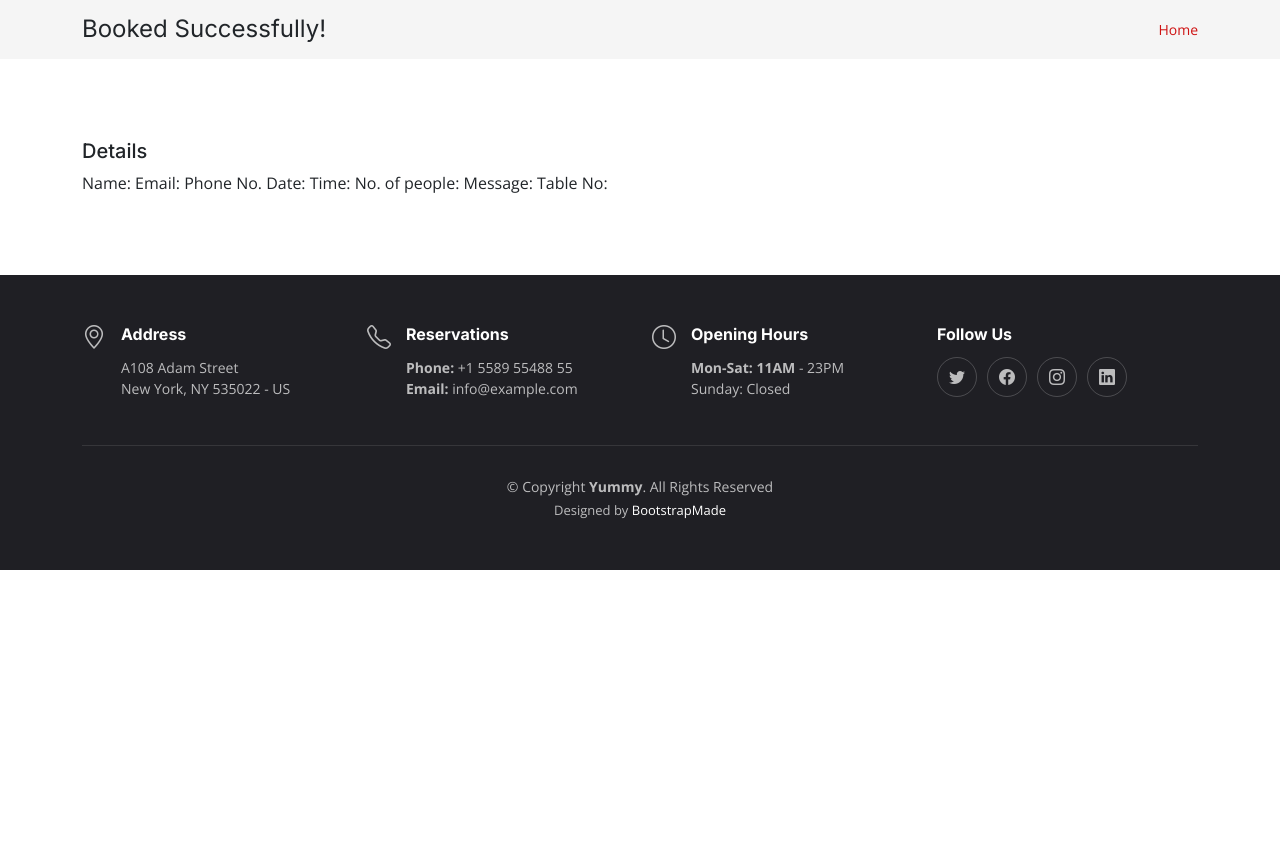
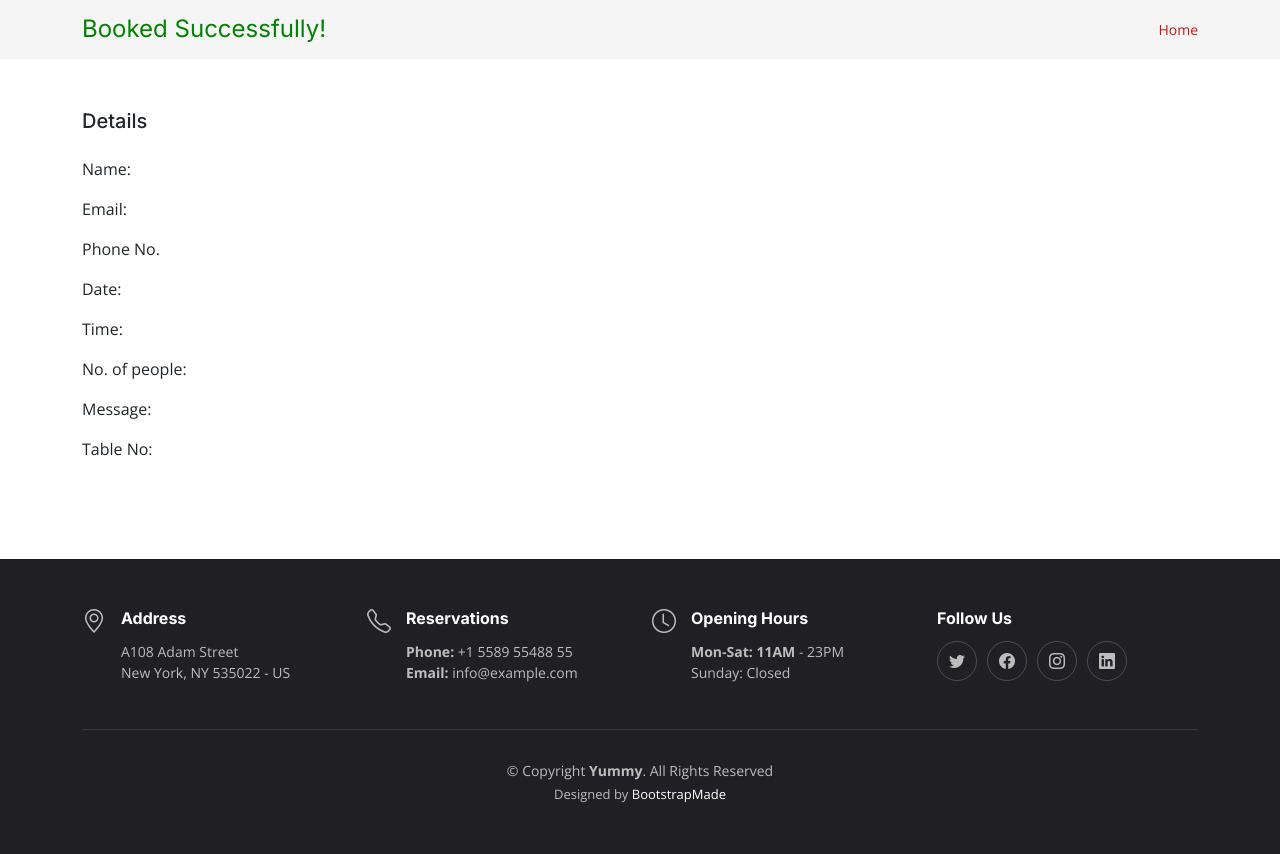
Before and after one commit to aditya-borse/MET-Web-E-Thon-Round-2, a Python web app: template templates/bookings.html in a window 1280 px wide. Shown: the part 90-944 px from the top of the page. Before the commit the page ends 660 px from the top, so only its background shows below. Run offline with Jinja, Linux system fonts and the light colour scheme; the template is opened without the code that fills it, so the values that code supplies are empty; some libraries are stand-ins or nearby versions.

Commit message:
Update main.css

```diff
--- a/static/css/main.css
+++ b/static/css/main.css
@@ -6,32 +6,42 @@
 * License: https://bootstrapmade.com/license/
 */
 
+
 /*--------------------------------------------------------------
 # Set main reusable colors and fonts using CSS variables
 # Learn more about CSS variables at https://developer.mozilla.org/en-US/docs/Web/CSS/Using_CSS_custom_properties
 --------------------------------------------------------------*/
+
+
 /* Fonts */
+
 :root {
     --font-default: "Open Sans", system-ui, -apple-system, "Segoe UI", Roboto, "Helvetica Neue", Arial, "Noto Sans", "Liberation Sans", sans-serif, "Apple Color Emoji", "Segoe UI Emoji", "Segoe UI Symbol", "Noto Color Emoji";
     --font-primary: "Amatic SC", sans-serif;
     --font-secondary: "Inter", sans-serif;
 }
 
+
 /* Colors */
+
 :root {
     --color-default: #212529;
     --color-primary: #ce1212;
     --color-secondary: #37373f;
 }
 
+
 /* Smooth scroll behavior */
+
 :root {
     scroll-behavior: smooth;
 }
 
+
 /*--------------------------------------------------------------
 # General
 --------------------------------------------------------------*/
+
 body {
     font-family: var(--font-default);
     color: var(--color-default);
@@ -56,14 +66,30 @@
     font-family: var(--font-secondary);
 }
 
+.details {
+    display: flex;
+    flex-direction: column;
+}
+
+.e {
+    margin-top: 1rem;
+}
+
+.container h2 {
+    color: green;
+}
+
+
 /*--------------------------------------------------------------
 # Sections & Section Header
 --------------------------------------------------------------*/
+
 section {
     overflow: hidden;
-  padding: 80px 0;
+    padding: 50px 0;
     scroll-margin-top: 90px;
     overflow: clip;
+    height: 500px;
 }
 
 .section-bg {
@@ -97,9 +123,11 @@
     color: var(--color-primary);
 }
 
+
 /*--------------------------------------------------------------
 # Breadcrumbs
 --------------------------------------------------------------*/
+
 .breadcrumbs {
     padding: 15px 0;
     background: rgba(55, 55, 63, 0.05);
@@ -142,23 +170,22 @@
     .breadcrumbs .d-flex {
         display: block !important;
     }
-
     .breadcrumbs h2 {
         margin-bottom: 10px;
     }
-
     .breadcrumbs ol {
         display: block;
     }
-
     .breadcrumbs ol li {
         display: inline-block;
     }
 }
 
+
 /*--------------------------------------------------------------
 # Scroll top button
 --------------------------------------------------------------*/
+
 .scroll-top {
     position: fixed;
     visibility: hidden;
@@ -189,9 +216,11 @@
     opacity: 1;
 }
 
+
 /*--------------------------------------------------------------
 # Preloader
 --------------------------------------------------------------*/
+
 #preloader {
     position: fixed;
     inset: 0;
@@ -224,7 +253,6 @@
         left: calc(50% - 5px);
         opacity: 1;
     }
-
     100% {
         width: 72px;
         height: 72px;
@@ -234,18 +262,22 @@
     }
 }
 
+
 /*--------------------------------------------------------------
 # Disable aos animation delay on mobile devices
 --------------------------------------------------------------*/
+
 @media screen and (max-width: 768px) {
     [data-aos-delay] {
         transition-delay: 0 !important;
     }
 }
 
+
 /*--------------------------------------------------------------
 # Header
 --------------------------------------------------------------*/
+
 .header {
     background: #fff;
     transition: all 0.5s;
@@ -299,14 +331,15 @@
     background: rgba(206, 18, 18, 0.8);
 }
 
+
 /*--------------------------------------------------------------
 # Desktop Navigation
 --------------------------------------------------------------*/
+
 @media (min-width: 1280px) {
     .navbar {
         padding: 0;
     }
-
     .navbar ul {
         margin: 0;
         padding: 0;
@@ -314,16 +347,13 @@
         list-style: none;
         align-items: center;
     }
-
     .navbar li {
         position: relative;
     }
-
     .navbar>ul>li {
         white-space: nowrap;
         padding: 10px 0 10px 28px;
     }
-
     .navbar a,
     .navbar a:focus {
         display: flex;
@@ -338,14 +368,12 @@
         transition: 0.3s;
         position: relative;
     }
-
     .navbar a i,
     .navbar a:focus i {
         font-size: 12px;
         line-height: 0;
         margin-left: 5px;
     }
-
     .navbar>ul>li>a:before {
         content: "";
         position: absolute;
@@ -358,21 +386,18 @@
         width: 0px;
         transition: all 0.3s ease-in-out 0s;
     }
-
     .navbar a:hover:before,
     .navbar li:hover>a:before,
     .navbar .active:before {
         visibility: visible;
         width: 100%;
     }
-
     .navbar a:hover,
     .navbar .active,
     .navbar .active:focus,
     .navbar li:hover>a {
         color: #000;
     }
-
     .navbar .dropdown ul {
         display: block;
         position: absolute;
@@ -388,40 +413,33 @@
         transition: 0.3s;
         border-radius: 4px;
     }
-
     .navbar .dropdown ul li {
         min-width: 200px;
     }
-
     .navbar .dropdown ul a {
         padding: 10px 20px;
         font-size: 15px;
         text-transform: none;
         font-weight: 600;
     }
-
     .navbar .dropdown ul a i {
         font-size: 12px;
     }
-
     .navbar .dropdown ul a:hover,
     .navbar .dropdown ul .active:hover,
     .navbar .dropdown ul li:hover>a {
         color: var(--color-primary);
     }
-
     .navbar .dropdown:hover>ul {
         opacity: 1;
         top: 100%;
         visibility: visible;
     }
-
     .navbar .dropdown .dropdown ul {
         top: 0;
         left: calc(100% - 30px);
         visibility: hidden;
     }
-
     .navbar .dropdown .dropdown:hover>ul {
         opacity: 1;
         top: 0;
@@ -434,23 +452,23 @@
     .navbar .dropdown .dropdown ul {
         left: -90%;
     }
-
     .navbar .dropdown .dropdown:hover>ul {
         left: -100%;
     }
 }
 
 @media (min-width: 1280px) {
-
     .mobile-nav-show,
     .mobile-nav-hide {
         display: none;
     }
 }
 
+
 /*--------------------------------------------------------------
 # Mobile Navigation
 --------------------------------------------------------------*/
+
 @media (max-width: 1279px) {
     .navbar {
         position: fixed;
@@ -463,7 +481,6 @@
         transition: 0.3s;
         z-index: 9997;
     }
-
     .navbar ul {
         position: absolute;
         inset: 0;
@@ -474,7 +491,6 @@
         transition: 0.3s;
         z-index: 9998;
     }
-
     .navbar a,
     .navbar a:focus {
         display: flex;
@@ -489,25 +505,21 @@
         white-space: nowrap;
         transition: 0.3s;
     }
-
     .navbar a i,
     .navbar a:focus i {
         font-size: 12px;
         line-height: 0;
         margin-left: 5px;
     }
-
     .navbar a:hover,
     .navbar li:hover>a {
         color: #000;
     }
-
     .navbar .active,
     .navbar .active:focus {
         color: #000;
         border-color: var(--color-primary);
     }
-
     .navbar .dropdown ul,
     .navbar .dropdown .dropdown ul {
         position: static;
@@ -517,12 +529,10 @@
         transition: all 0.5s ease-in-out;
         border: 1px solid #eee;
     }
-
     .navbar .dropdown>.dropdown-active,
     .navbar .dropdown .dropdown>.dropdown-active {
         display: block;
     }
-
     .mobile-nav-show {
         color: var(--color-secondary);
         font-size: 28px;
@@ -532,7 +542,6 @@
         z-index: 9999;
         margin: 0 10px 0 20px;
     }
-
     .mobile-nav-hide {
         color: var(--color-secondary);
         font-size: 32px;
@@ -544,15 +553,12 @@
         top: 20px;
         z-index: 9999;
     }
-
     .mobile-nav-active {
         overflow: hidden;
     }
-
     .mobile-nav-active .navbar {
         right: 0;
     }
-
     .mobile-nav-active .navbar:before {
         content: "";
         position: fixed;
@@ -562,9 +568,11 @@
     }
 }
 
+
 /*--------------------------------------------------------------
 # About Section
 --------------------------------------------------------------*/
+
 .about .about-img {
     min-height: 500px;
 }
@@ -693,16 +701,17 @@
         transform: scale(0.6, 0.6);
         opacity: 1;
     }
-
     100% {
         transform: scale(1, 1);
         opacity: 0;
     }
 }
 
+
 /*--------------------------------------------------------------
 # Why Us Section
 --------------------------------------------------------------*/
+
 .why-us .why-box {
     padding: 30px;
     background: var(--color-primary);
@@ -779,9 +788,11 @@
     }
 }
 
+
 /*--------------------------------------------------------------
 # Stats Counter Section
 --------------------------------------------------------------*/
+
 .stats-counter {
     background: linear-gradient(rgba(0, 0, 0, 0.5), rgba(0, 0, 0, 0.5)), url("../img/stats-bg.jpg") center center;
     background-size: cover;
@@ -815,9 +826,11 @@
     color: rgba(255, 255, 255, 0.6);
 }
 
+
 /*--------------------------------------------------------------
 # Menu Section
 --------------------------------------------------------------*/
+
 .menu .nav-tabs {
     border: 0;
 }
@@ -916,9 +929,11 @@
     color: var(--color-primary);
 }
 
+
 /*--------------------------------------------------------------
 # Testimonials Section
 --------------------------------------------------------------*/
+
 .testimonials .section-header {
     margin-bottom: 40px;
 }
@@ -1000,9 +1015,11 @@
     background-color: var(--color-primary);
 }
 
+
 /*--------------------------------------------------------------
 # Events Section
 --------------------------------------------------------------*/
+
 .events .container-fluid {
     padding: 0;
 }
@@ -1074,9 +1091,11 @@
     background-color: var(--color-primary);
 }
 
+
 /*--------------------------------------------------------------
 # Chefs Section
 --------------------------------------------------------------*/
+
 .chefs .chef-member {
     overflow: hidden;
     text-align: center;
@@ -1167,9 +1186,11 @@
     opacity: 1;
 }
 
+
 /*--------------------------------------------------------------
 # Book A Table Section
 --------------------------------------------------------------*/
+
 .book-a-table .reservation-img {
     min-height: 500px;
     background-size: cover;
@@ -1288,15 +1309,16 @@
     0% {
         transform: rotate(0deg);
     }
-
     100% {
         transform: rotate(360deg);
     }
 }
 
+
 /*--------------------------------------------------------------
 # Gallery Section
 --------------------------------------------------------------*/
+
 .gallery {
     overflow: hidden;
 }
@@ -1325,7 +1347,6 @@
     .gallery .swiper-wrapper {
         padding: 40px 0;
     }
-
     .gallery .swiper-slide-active {
         border: 6px solid var(--color-primary);
         padding: 4px;
@@ -1335,9 +1356,11 @@
     }
 }
 
+
 /*--------------------------------------------------------------
 # Contact Section
 --------------------------------------------------------------*/
+
 .contact .info-item {
     background: #f4f4f4;
     padding: 30px;
@@ -1474,15 +1497,16 @@
     0% {
         transform: rotate(0deg);
     }
-
     100% {
         transform: rotate(360deg);
     }
 }
 
+
 /*--------------------------------------------------------------
 # Hero Section
 --------------------------------------------------------------*/
+
 .hero {
     width: 100%;
     background-size: cover;
@@ -1555,16 +1579,17 @@
     .hero h2 {
         font-size: 36px;
     }
-
     .hero .btn-get-started,
     .hero .btn-watch-video {
         font-size: 14px;
     }
 }
 
+
 /*--------------------------------------------------------------
 # Footer
 --------------------------------------------------------------*/
+
 .footer {
     font-size: 14px;
     background-color: #1f1f24;
```
Lines whose indentation alone changed are shown as unchanged.
